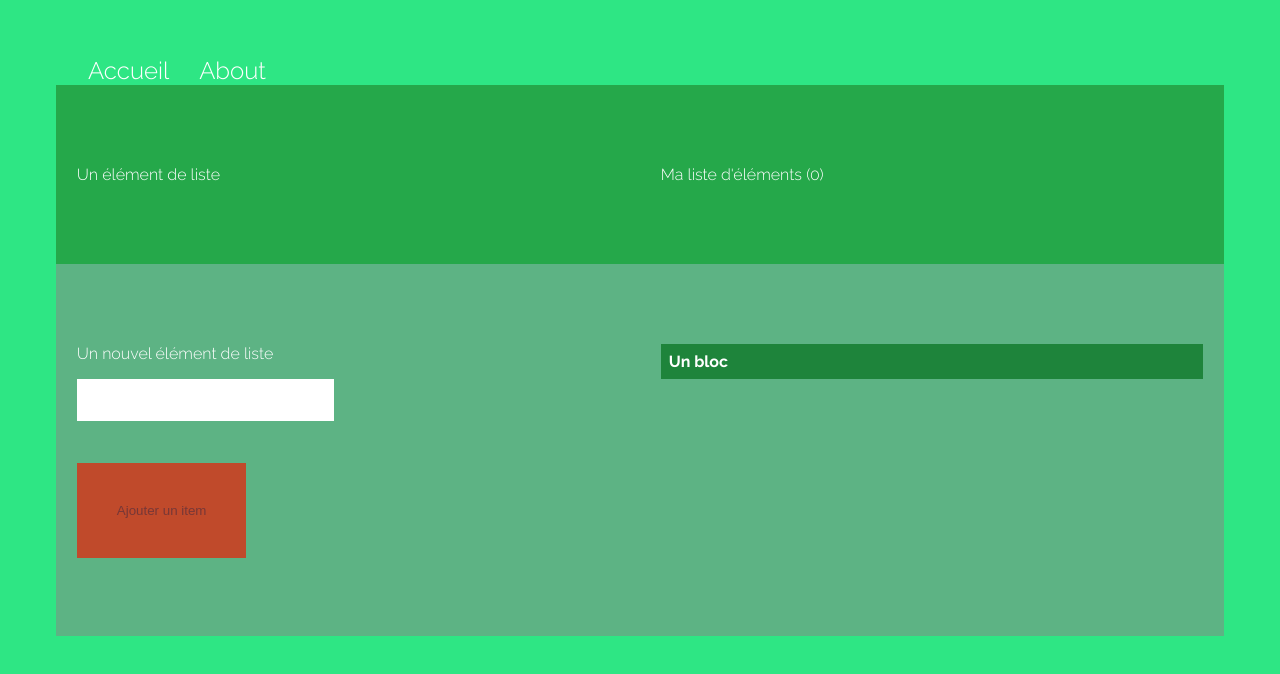
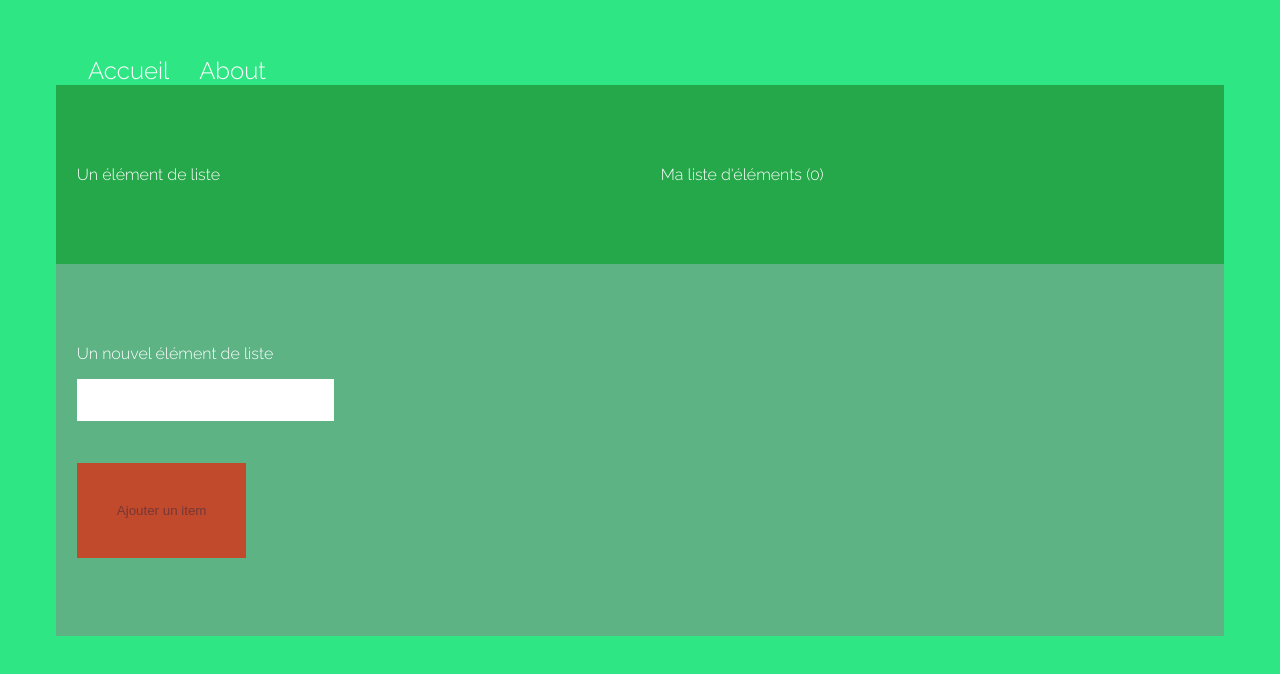
Before and after one commit to SiamakSm/ModuleAngularTP3, an Angular app: page / in a window 1280 px wide. Shown: the top 674 px of the page. Built offline with nearby package versions, Linux system fonts and the light colour scheme.

Commit message:
TP3 - 2.8 @for affichage objectifs

```diff
--- a/src/app/home/home.component.html
+++ b/src/app/home/home.component.html
@@ -20,6 +20,8 @@
     </form>
   </div>
   <div class="col">
-    <p class="life-container">Un bloc</p>
+    @for (objectif of objectifs; track objectif) {
+    <p class="life-container">{{objectif}}</p>
+    }
   </div>
 </div>
```
